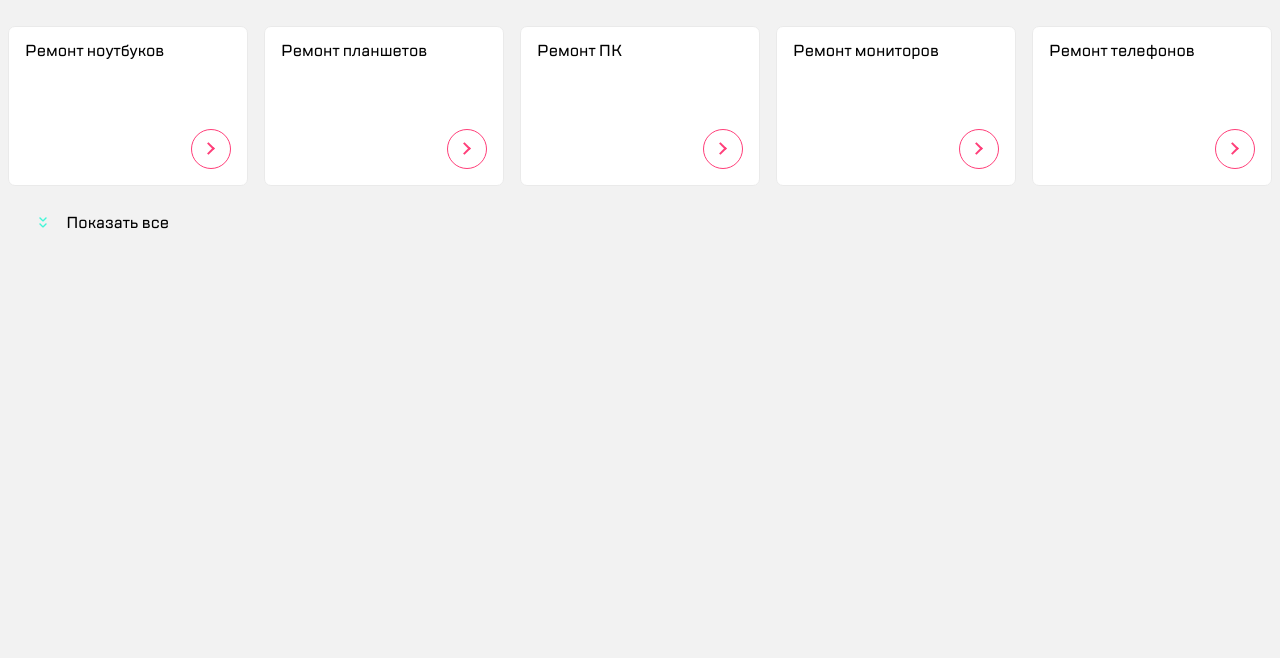
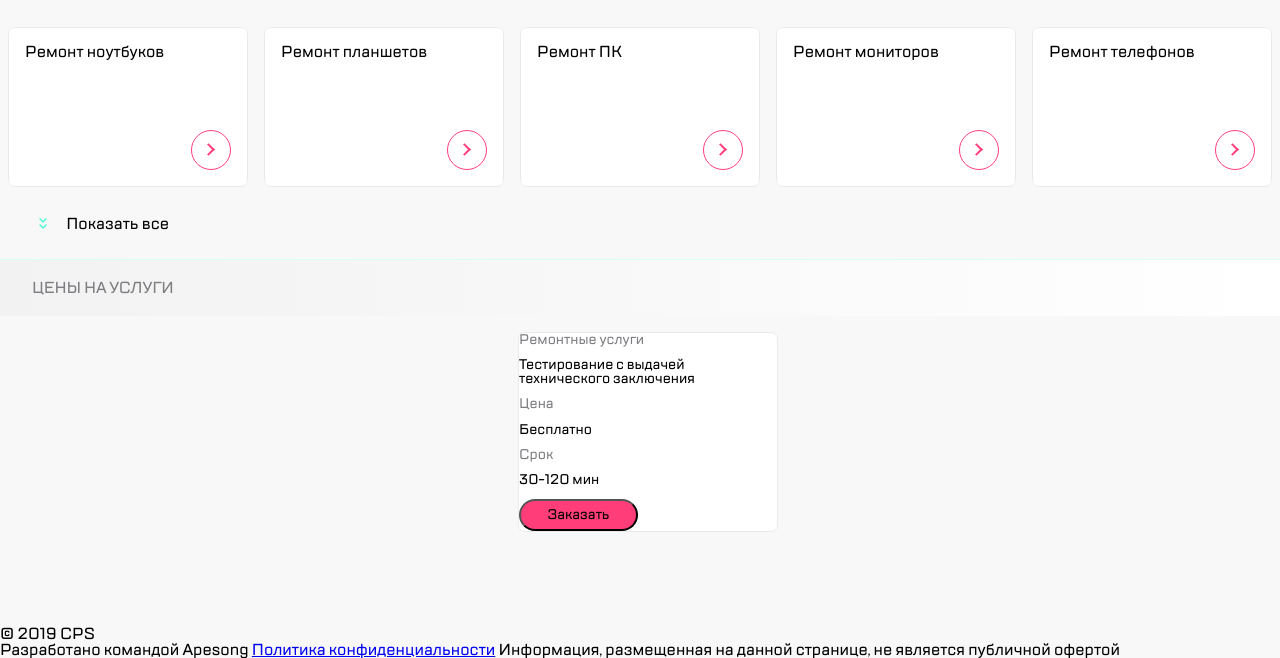
Before and after one commit to justsaygood/justsaygood.github.io, a plain HTML site: page index.html in a window 1280 px wide. Shown: the part 907-1565 px from the top of the page. Before the commit the page ends 1141 px from the top, so only its background shows below. Drawn offline with nearby package versions, Linux system fonts and the light colour scheme.

Commit message:
commit june10th

```diff
--- a/index.html
+++ b/index.html
@@ -10,6 +10,8 @@
     <link rel="stylesheet" href="brands.css">
     <link rel="stylesheet" href="swiper.css">
     <link rel="stylesheet" href="devices.css">
+    <link rel="stylesheet" href="services.css">
+    <link rel="stylesheet" href="footer.css">
 </head>
 <body>
 <div class="wrapper">
@@ -24,17 +26,24 @@
                     </header>
                     <nav>
                         <ul class="side-menu">
-                        <li class="side-menu__item"><a href="#" class="side-menu__item--link">Ремонт техники</a></li>
-                        <li class="side-menu__item"><a href="#" class="side-menu__item--link side-menu__item--link--active">Услуги и сервисы</a></li>
-                        <li class="side-menu__item"><a href="#" class="side-menu__item--link">Корпоративным клиентам</a></li>
-                        <li class="side-menu__item"><a href="#" class="side-menu__item--link">Продавцам техники</a></li>
+                            <li class="side-menu__item"><a href="#" class="side-menu__item--link">Ремонт техники</a>
+                            </li>
+                            <li class="side-menu__item"><a href="#"
+                                                           class="side-menu__item--link side-menu__item--link--active">Услуги
+                                и сервисы</a></li>
+                            <li class="side-menu__item"><a href="#" class="side-menu__item--link">Корпоративным
+                                клиентам</a></li>
+                            <li class="side-menu__item"><a href="#" class="side-menu__item--link">Продавцам техники</a>
+                            </li>
                             <li class="side-menu__item"><a href="#" class="side-menu__item--link">Партнерам</a></li>
-                        <li class="side-menu__item"><a href="#" class="side-menu__item--link">Производителям</a></li>
-                        <li class="side-menu__item"><a href="#" class="side-menu__item--link">Наши сервисные центры</a></li>
+                            <li class="side-menu__item"><a href="#" class="side-menu__item--link">Производителям</a>
+                            </li>
+                            <li class="side-menu__item"><a href="#" class="side-menu__item--link">Наши сервисные
+                                центры</a></li>
                             <li class="side-menu__item"><a href="#" class="side-menu__item--link">Контакты</a></li>
                         </ul>
                     </nav>
-                <footer class="footer">
+                    <footer class="side-footer">
                         <div class="contacts">
                             <div class="contacts__button">
                                 <button class="button button--call"><img src="image/call.svg" alt=""></button>
@@ -42,7 +51,8 @@
                                 <button class="button button--profile"><img src="image/profile.svg" alt=""></button>
                             </div>
                             <div class="contacts__link">
-                            <a class="link link--mail" href="mailto:mail@cps.com" title="Написать нам">mail@cps.com</a>
+                                <a class="link link--mail" href="mailto:mail@cps.com"
+                                   title="Написать нам">mail@cps.com</a>
                                 <a class="link link--phone" href="tel:+78008908900" title="Позвонить">8 800 890 8900</a>
                             </div>
                         </div>
@@ -55,12 +65,12 @@
                 </div>
             </div>
             <nav class="menu">
-                <div class="menu_left">
+                <div class="menu-left">
                     <button class="menu__button menu__button--burger"><img src="./image/burger.svg" alt=""></button>
                     <div class="menu__first-line"></div>
                     <div class="menu__logo"><img src="./image/logo.svg" alt=""></div>
                 </div>
-                <div class="menu_right">
+                <div class="menu-right">
                     <button class="menu__button menu__button--call"><img src="./image/call.svg" alt=""></button>
                     <button class="menu__button menu__button--chat"><img src="./image/chat.svg" alt=""></button>
                     <button class="menu__button menu__button--profile"><img src="image/profile.svg" alt=""></button>
@@ -94,9 +104,11 @@
             <div class="section__text">
                 <div class="text">
                     <p class="first-paragraph">Мы являемся авторизованным сервисным центром по ремонту техники Dell.
-                        Только у нас вы можете отремонтировать свой ноутбук Dell с официальной гарантией производителя.</p>
+                        Только у нас вы можете отремонтировать свой ноутбук Dell с официальной гарантией
+                        производителя.</p>
                     <p class="second-paragraph"><br>Мы успешно работаем с 1992 года и заслужили репутацию надежного
-                        партнера, что подтверждает большое количество постоянных клиентов. Мы гордимся тем, что к нам обращаются по рекомендациям и, в свою очередь, советуют нас родным и близким.</p>
+                        партнера, что подтверждает большое количество постоянных клиентов. Мы гордимся тем, что к нам
+                        обращаются по рекомендациям и, в свою очередь, советуют нас родным и близким.</p>
                 </div>
                 <div class="text__button">
                     <img class="icon-more" src="image/icon.svg" alt="">
@@ -215,11 +227,34 @@
             <img class="icon-more" src="image/icon.svg" alt="">
             <button class="button-all__devices" type="button">Показать все</button>
         </div>
+        <div class="main__title-box">
+            <h3 class="subheading">Цены на услуги</h3>
+        </div>
+        <div class="swiper">
+            <ul class="services swiper-wrapper">
+                <li class="services__item swiper-slide">
+                    <div class="services__title">Ремонтные услуги</div>
+                    <span class="services__content">Тестирование с выдачей технического заключения</span>
+                    <div class=" services__title">Цена</div>
+                    <span class="services__content">Бесплатно</span>
+                    <div class="services__title">Срок</div>
+                    <span class="services__content">30-120 мин</span>
+                    <button class="services__button" type="button">Заказать</button>
+                </li>
+            </ul>
+            <div class="swiper-pagination"></div>
+        </div>
+</main>
+<footer class="footer">
+        <span class="footer__item">© 2019 CPS
+<br>Разработано командой Apesong</span>
+    <span class="footer__item"><a href="#" class="footer__link">Политика конфиденциальности</a></span>
+    <span class="footer__item ">Информация, размещенная на данной странице, не является публичной офертой</span>
+</footer>
+</div>
 <script src="https://unpkg.com/swiper@8/swiper-bundle.min.js"></script>
 <script src="menu.js"></script>
 <script src="brands.js"></script>
 <script src="devices.js"></script>
-    </main>
-</div>
 </body>
 </html>
--- a/menu.css
+++ b/menu.css
@@ -93,7 +93,7 @@
 .side-menu__item--link--active {
     color: rgba(126, 126, 130, 1);
 }
-.footer {
+.side-footer {
     position: absolute;
     bottom: -150px;
 }
--- a/menu.js
+++ b/menu.js
@@ -4,7 +4,17 @@ let closeSideMenuButton = sideMenu.querySelector('.button--burger');
 
 openSideMenuButton.addEventListener('click', function () {
     sideMenu.classList.add('side-wrap--show');
+
+    let pagePos = window.scrollY;
+      document.body.classList.add('body--disabled');
+      document.setAttribute('data-scroll', pagePos);
 });
+
 closeSideMenuButton.addEventListener('click', function () {
     sideMenu.classList.remove('side-wrap--show');
+
+    let pos = parseInt(document.body.getAttribute('data-scroll'));
+    document.body.classList.remove('body--disabled');
+    document.setAttribute('data-scroll', '');
+    window.scrollTo(0, pos);
 });
--- /dev/null
+++ b/services.css
@@ -0,0 +1,48 @@
+.services {
+    display: flex;
+    flex-wrap: nowrap;
+    justify-content: space-evenly;
+    height: 230px;
+    column-gap: 8px;
+}
+.services__item {
+    list-style-type: none;
+    display: flex;
+    flex-direction: column;
+    justify-content: space-between;
+    background: #FFFFFF;
+    border: 1px solid rgba(234, 234, 234, 1);
+    border-radius: 7px;
+    height: 200px;
+    width: 260px;
+    margin: 16px 0 40px 16px;
+}
+.services__title {
+    color: #7E7E82;
+    font-size: 14px;
+}
+.services__content {
+    font-size: 14px;
+}
+.services__button {
+    width: 119px;
+    height: 32px;
+    background-color: #FF3E79;
+    border-radius: 16px;
+    font-family: "TT Lakes", "Arial", sans-serif;
+    font-size: 14px;
+    font-weight: 500;
+    cursor: pointer;
+}
+.services__button:after {
+    position: absolute;
+    top: 14px;
+    left: 12px;
+    content: '';
+    display: block;
+    width: 7px;
+    height: 7px;
+    border-left: 2px solid #FFFFFF;
+    border-bottom: 2px solid #FFFFFF;
+    transform: rotate(225deg);
+}
--- a/style.css
+++ b/style.css
@@ -32,6 +32,10 @@ html, body {
     line-height: 1;
     background-color: #F2F2F2;
 }
+.body--disabled {
+    position: fixed;
+    overflow: hidden;
+}
 .menu {
     height: 88px;
     background: #FFFFFF;
@@ -41,7 +45,7 @@ html, body {
     justify-content: space-between;
     align-items: center;
 }
-.menu_left, .menu_right {
+.menu-left, .menu-right {
     display: flex;
     justify-content: flex-end;
     align-items: center;
@@ -246,12 +250,12 @@ html, body {
 
 @media (min-width: 1120px) {
     .main {
-        position: absolute;
-        top: 7px;
+        position: relative;
+        top: -80px;
     }
     .line-heading {
         position: absolute;
-        top: 36px;
+        top: -4px;
     }
     .heading {
         margin: 42px 0 11px 32px;
```
Also changed, not shown: menu.html (+1 -1 lines). Lines whose indentation alone changed are shown as unchanged.
